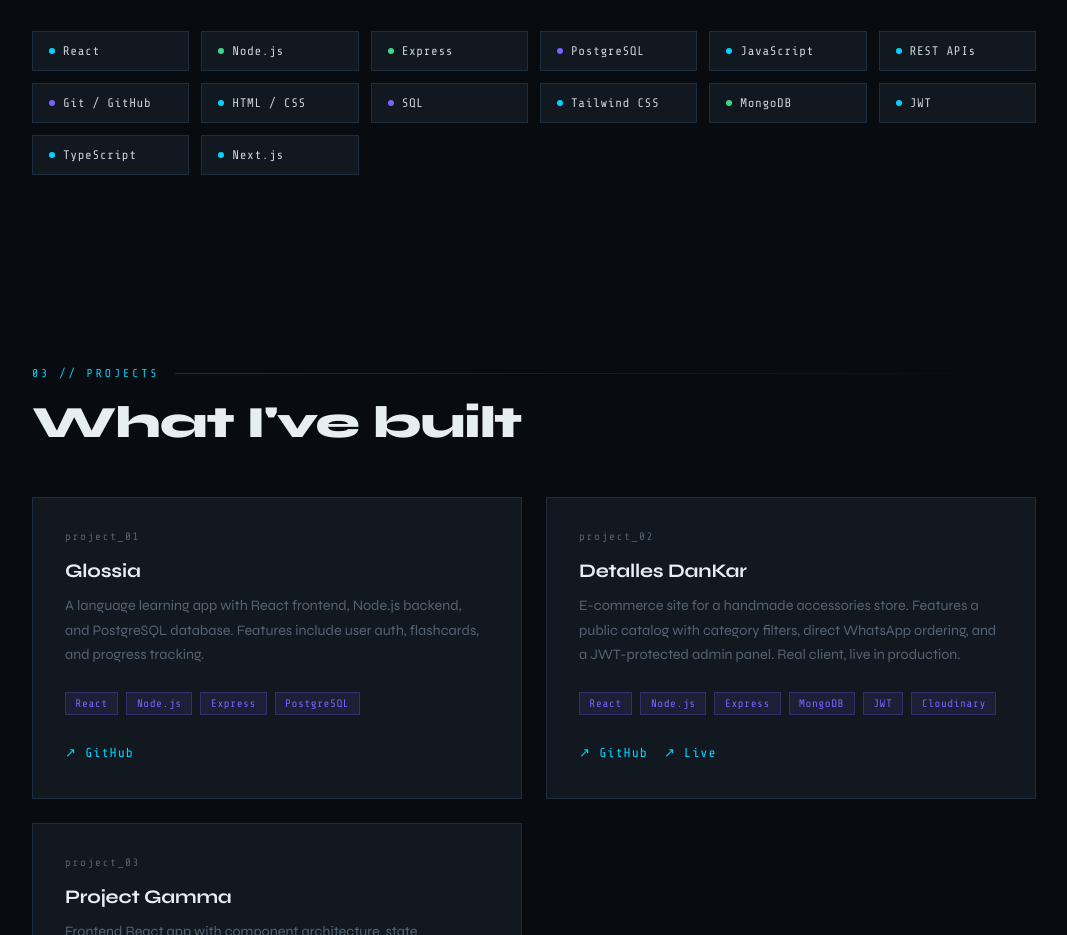
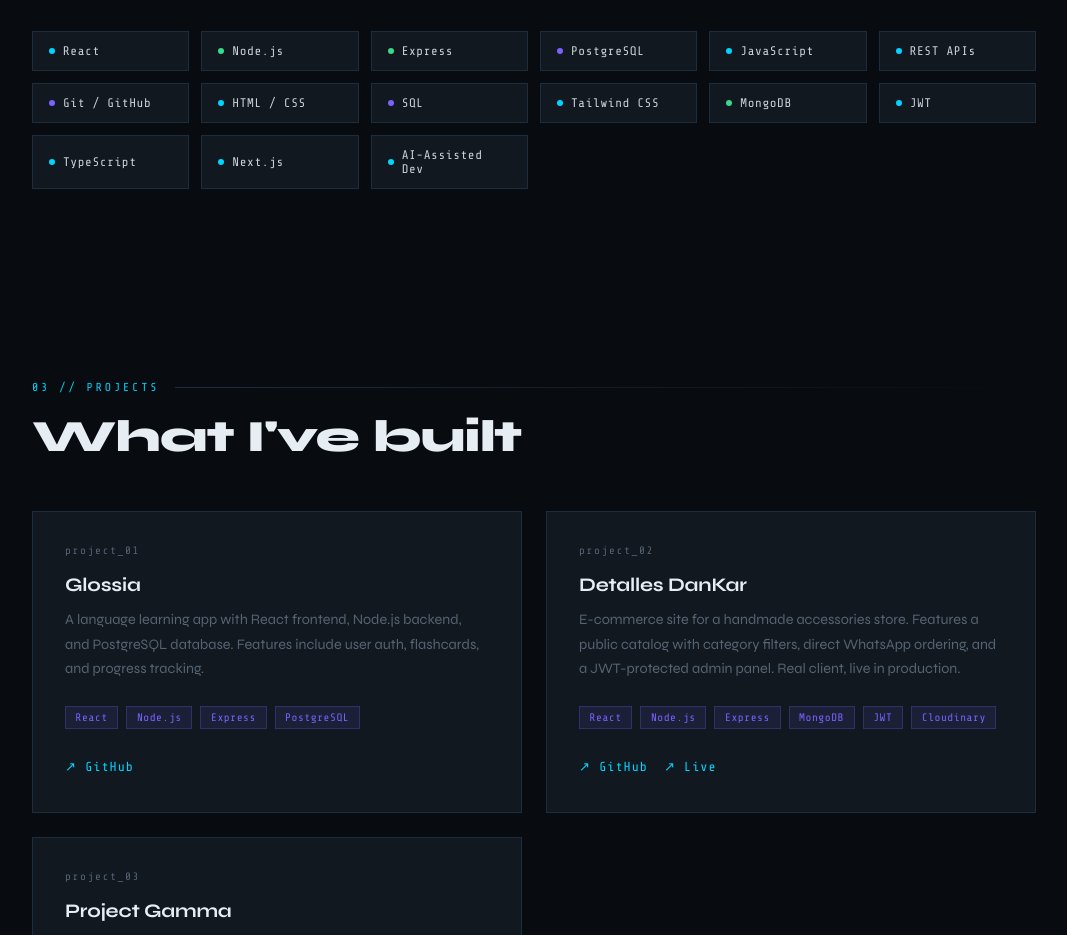
Before and after one commit to JKs162426/portfolio, a React (Vite) app: page / in a window 1280 px wide. Shown: the part 1700-2635 px from the top of the page, without its empty margins (106-1173 px from the left). Built offline with nearby package versions, Linux system fonts and the light colour scheme.

Commit message:
Update: skills

```diff
--- a/src/sections/Skills.jsx
+++ b/src/sections/Skills.jsx
@@ -18,6 +18,7 @@ const skills = [
   { name: "JWT", color: "accent" },
   { name: "TypeScript", color: "accent" },
   { name: "Next.js", color: "accent" },
+  { name: "AI-Assisted Dev", color: "accent" },
 ];
 
 function Skills() {
```
